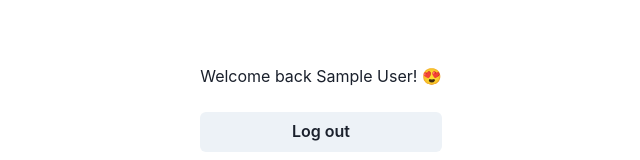
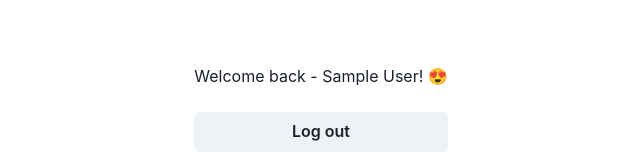
Before and after one commit to DieMantra/fullstack-next-app, a Next.js app in the folder fullstack-react-app/: page /logged in a window 1280 px wide. Shown: the top 160 px of the page, without its empty margins (319-959 px from the left). Built offline with nearby package versions, Linux system fonts and the light colour scheme; no server answers; sample sign-in values are in the browser's storage.

Commit message:
forcing vercel redploy with new env var

```diff
--- a/fullstack-react-app/pages/logged.tsx
+++ b/fullstack-react-app/pages/logged.tsx
@@ -17,7 +17,7 @@ const logged: NextPage<loggedInPageProps> = ({ session }) => {
 		<Container py={`64px`}>
 			<Center>
 				<Flex flexDirection={`column`}>
-					<Text mb={`24px`}>Welcome back {session?.user.name}! 😍</Text>
+					<Text mb={`24px`}>Welcome back - {session?.user.name}! 😍</Text>
 					<Button onClick={() => signOut()}>Log out</Button>
 				</Flex>
 			</Center>
```
